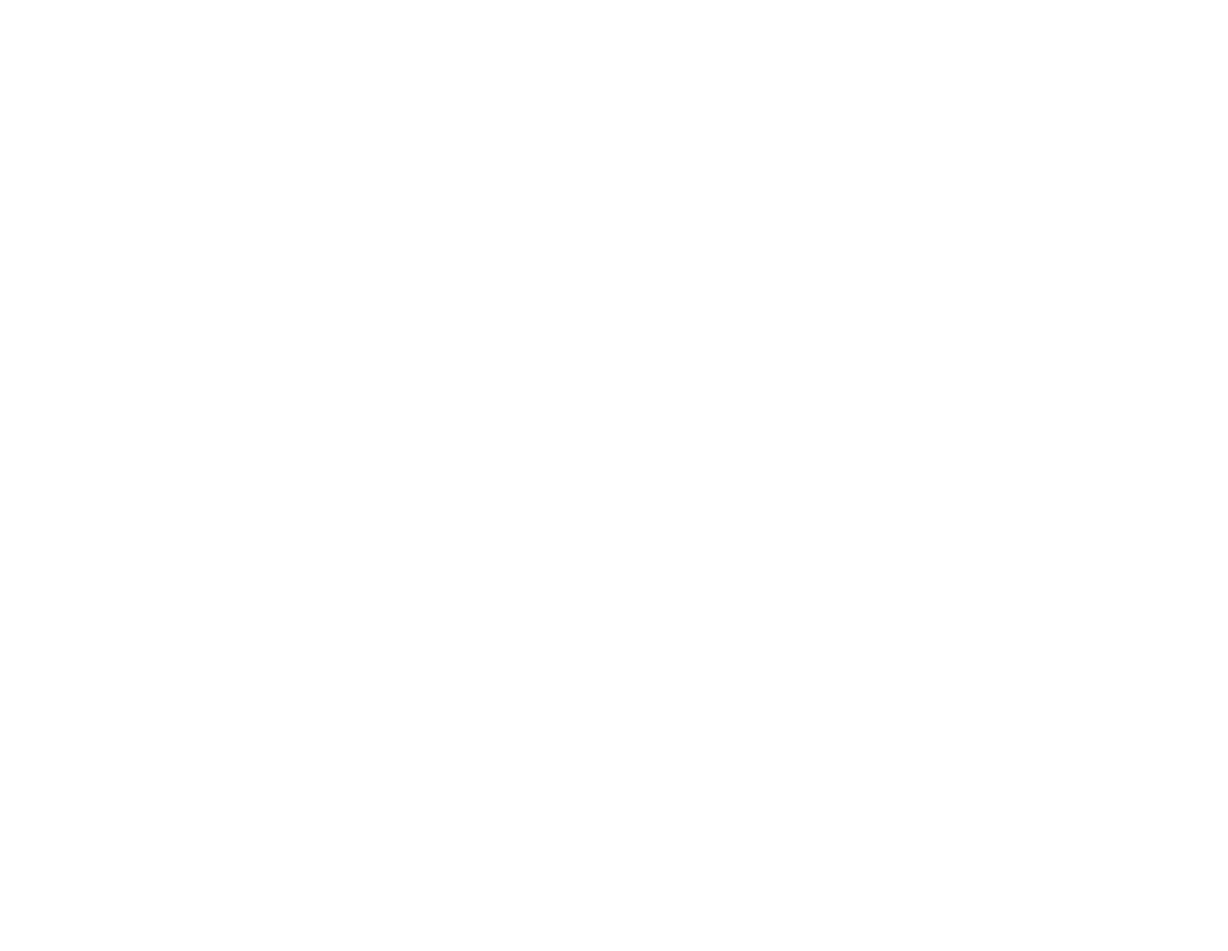
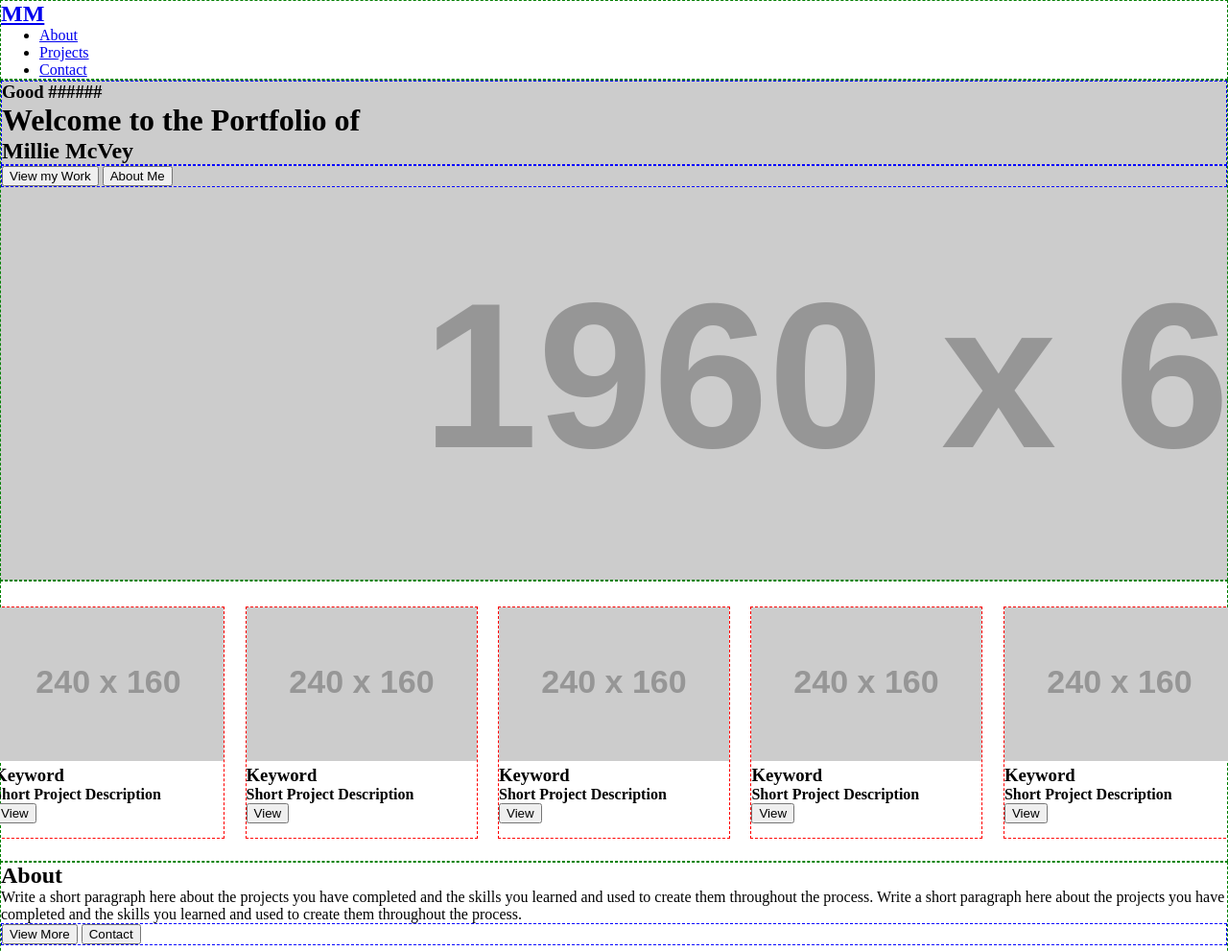
Before and after one commit to milliemcvey/milliemcvey.github.io, a plain HTML site: page HTML/index.html in a window 1280 px wide. Shown: the top 991 px of the page at 96% size. Before the commit the page ends 800 px from the top, so only its background shows below. Drawn offline with Linux system fonts and the light colour scheme; placeholder pictures from the web are drawn by us.

Commit message:
Basic Homepage Outline

```diff
--- a/HTML/index.html
+++ b/HTML/index.html
@@ -3,9 +3,137 @@
 <head>
     <meta charset="UTF-8">
     <meta name="viewport" content="width=device-width, initial-scale=1.0">
-    <title>Document</title>
+    <title>##*Page Template*##</title>
+
+    <!--Connects Script-->
+    <link rel="stylesheet" href="../STYLING/styles.css">
 </head>
+
 <body>
 
+    <div class="nav main-div">
+        <h2><a href="../HTML/index.html">MM</a></h2>
+
+        <!--Nav List-->
+        <div class="nav-list">
+            <ul>
+                <li><a href="../HTML/about.html">About</a></li>
+                <li><a href="../HTML/projects.html">Projects</a></li>
+                <li><a href="../HTML/contact.html">Contact</a></li>
+            </ul>
+        </div>
+    </div>
+
+    <div class="hero-section-homepage main-div">
+
+        <div class="hero-content secondary-div">
+            <h3>Good ######</h3>
+            <h1>Welcome to the Portfolio of</h1>
+            <h2>Millie McVey</h2>
+            <h5></h5>
+        </div>
+        <div class="btn-box secondary-div">
+            <button class="btn">View my Work</button>
+            <button class="btn">About Me</button>
+        </div>
+
+    </div>
+
+    <div class="card-banner banner main-div">
+        <!--Project Card-->
+        <div class="card secondary-div">
+            <img src="https://placehold.co/240x160">
+            <h3>Keyword</h3>
+            <h4>Short Project Description</h4>
+            <button class="btn">View</button>
+        </div>
+        <!--Project Card-->
+        <div class="card secondary-div">
+            <img src="https://placehold.co/240x160">
+            <h3>Keyword</h3>
+            <h4>Short Project Description</h4>
+            <button class="btn">View</button>
+        </div>
+        <!--Project Card-->
+        <div class="card secondary-div">
+            <img src="https://placehold.co/240x160">
+            <h3>Keyword</h3>
+            <h4>Short Project Description</h4>
+            <button class="btn">View</button>
+        </div>
+        <!--Project Card-->
+        <div class="card secondary-div">
+            <img src="https://placehold.co/240x160">
+            <h3>Keyword</h3>
+            <h4>Short Project Description</h4>
+            <button class="btn">View</button>
+        </div>
+        <!--Project Card-->
+        <div class="card secondary-div">
+            <img src="https://placehold.co/240x160">
+            <h3>Keyword</h3>
+            <h4>Short Project Description</h4>
+            <button class="btn">View</button>
+        </div>
+
+        <!--INCLUDE PROJECTS BUTTON HERE-->
+
+    </div>
+
+    <div class="about-segment info-section main-div">
+
+        <div class="info-section-content">
+            <h2>About</h2>
+
+            <p> Write a short paragraph here about the projects you have completed and the skills you learned and used to create them throughout the process. Write a short paragraph here about the projects you have completed and the skills you learned and used to create them throughout the process.</p>
+
+            <div class="btn-box secondary-div">
+                <button class="btn">View More</button>
+                <button class="btn">Contact</button>
+            </div>
+        </div>
+
+    </div>
+
+
+    <div class="icon-banner banner main-div">
+
+        <!--Logo-->
+        <img src="https://placehold.co/200x200">
+        <!--Logo-->
+        <img src="https://placehold.co/200x200">
+        <!--Logo-->
+        <img src="https://placehold.co/200x200">
+        <!--Logo-->
+        <img src="https://placehold.co/200x200">
+        <!--Logo-->
+        <img src="https://placehold.co/200x200">
+        <!--Logo-->
+        <img src="https://placehold.co/200x200">
+
+    </div>
+
+    <div class="project-segment info-section main-div   ">
+
+        <h2>Projects</h2>
+
+        <p> Write a short paragraph here about the projects you have completed and the skills you learned and used to create them throughout the process. Write a short paragraph here about the projects you have completed and the skills you learned and used to create them throughout the process.</p>
+
+        <div class="btn-box secondary-div">
+            <button class="btn">View More</button>
+            <button class="btn">Contact</button>
+        </div>
+
+    </div>
+
+  <!-- Footer -->
+  <footer>
+    <p>© 2026 My Portfolio</p>
+  </footer>
+
 </body>
+
+<!--Connects Script-->
+<script src="../SCRIPT/script.js"></script>
+
 </html>
--- a/STYLING/styles.css
+++ b/STYLING/styles.css
@@ -0,0 +1,111 @@
+/* =========================
+   TEMPORARY DIV BORDERS
+========================= */
+.main-div {
+    border: dashed green 1px;
+}
+.secondary-div {
+    border: dashed blue 1px;
+}
+
+/* =========================
+   ROOT COLORS / THEME
+========================= */
+:root {
+
+  /* Main Colors */
+  --primary-color: #4facfe;
+  --secondary-color: #00f2fe;
+
+  /* Backgrounds */
+  --background-color: #f4f4f4;
+  --section-color: #ffffff;
+  --footer-color: #111111;
+
+  /* Text Colors */
+  --text-color: #333333;
+  --light-text: #ffffff;
+  --muted-text: #777777;
+
+  /* Buttons */
+  --button-color: #4facfe;
+  --button-hover: #1e90ff;
+
+  /* Cards */
+  --card-background: #ffffff;
+  --card-shadow: rgba(0, 0, 0, 0.1);
+
+  /* Borders */
+  --border-color: #dddddd;
+
+  /* Navbar */
+  --navbar-background: #111111;
+  --navbar-text: #ffffff;
+
+  /* Effects */
+  --border-radius: 10px;
+  --transition-speed: 0.3s;
+
+}
+/* =========================
+   UNIVERSAL STYLING
+========================= */
+    * {
+        margin: 0;
+    }
+
+/* =========================
+   HEADERS STYLING
+========================= */
+
+
+/* =========================
+   NAVIGATION STYLING
+========================= */
+
+
+/* =========================
+   HOMEPAGE STYLING
+========================= */
+    .hero-section-homepage {
+        background-image: url("https://placehold.co/1960x650");
+        height: 65vh;
+    }
+
+/* =========================
+   BANNER STYLING
+========================= */
+    .banner {
+        height: 30vh;
+        padding: 2% 8%;
+        display: flex;
+        justify-content: center;
+        gap: 2%;
+    }
+
+    /*CARD BANNER*/
+    .card {
+        border: red 1px dashed;
+        height: 30vh;
+    }
+
+    /*ICON BANNER*/
+    .icon-banner {
+        height: 20vh;
+        align-content: center;
+        gap: 2%;
+    }
+
+/* =========================
+   INFO SECTION STYLING
+========================= */
+    .info-section {
+        height: 55vh;
+    }
+
+/* =========================
+   FOOTER STYLING
+========================= */
+    footer {
+        height: 15vh;
+    }
```
